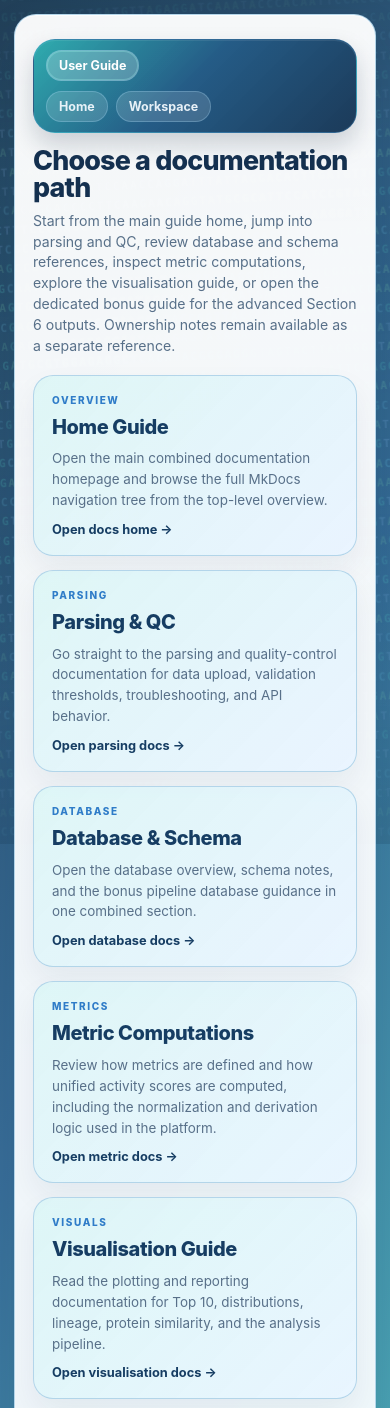
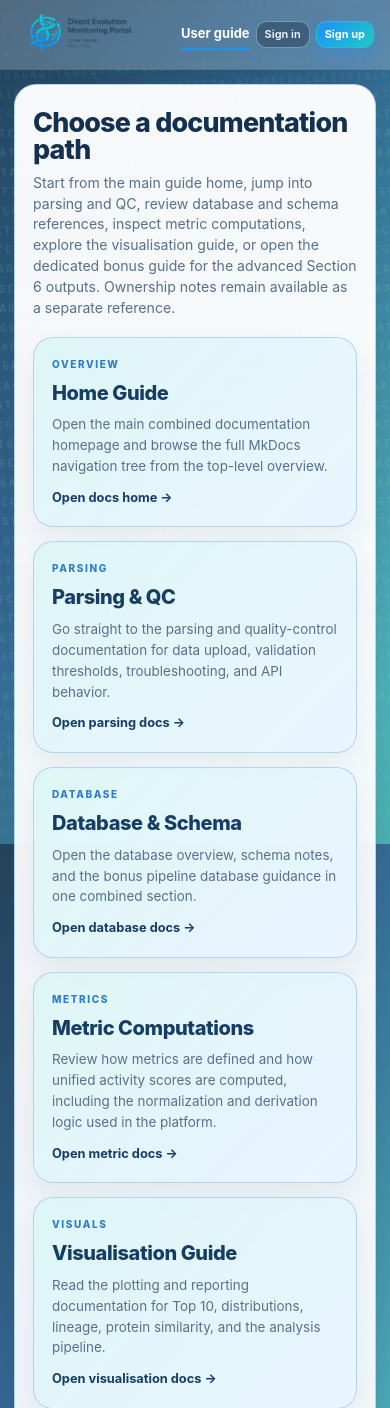
Before and after one commit to ccharles22/Tahoe-Project-2026, a Flask app: page /guide/ in a window 390 px wide. Shown: the top 1408 px of the page. Run offline with Flask 3, Linux system fonts and the light colour scheme; parts of the project's set-up code (start-up, migrations or seed data) failed here and were passed over.

Commit message:
Match guide header to homepage and align hero DNA styling with UI_test

```diff
--- a/app/templates/docs/guide_hub.html
+++ b/app/templates/docs/guide_hub.html
@@ -4,6 +4,7 @@
     <meta charset="utf-8">
     <meta name="viewport" content="width=device-width, initial-scale=1">
     <title>User Guide</title>
+    <link rel="stylesheet" href="{{ url_for('static', filename='css/homepage.css') }}">
     <style>
       :root {
         color-scheme: light;
@@ -22,10 +23,6 @@
       body {
         margin: 0;
         min-height: 100vh;
-        display: flex;
-        align-items: center;
-        justify-content: center;
-        padding: 20px;
         position: relative;
         overflow-x: hidden;
         font-family: "Inter", system-ui, -apple-system, "Segoe UI", Roboto, sans-serif;
@@ -34,6 +31,13 @@
           linear-gradient(122deg, rgba(20, 52, 79, 0.92) 0%, rgba(24, 86, 136, 0.86) 44%, rgba(23, 184, 179, 0.72) 100%),
           radial-gradient(ellipse 76% 66% at 16% 14%, rgba(95, 216, 255, 0.14) 0%, transparent 66%),
           radial-gradient(circle at 82% 20%, rgba(56, 221, 204, 0.14) 0%, transparent 28%);
+      }
+
+      .guide-page {
+        padding: 20px;
+        display: flex;
+        align-items: center;
+        justify-content: center;
       }
 
       .guide-dna {
@@ -120,58 +124,6 @@
           0 20px 46px rgba(16, 42, 68, 0.12);
         position: relative;
         z-index: 1;
-      }
-
-      .guide-topbar {
-        display: flex;
-        align-items: center;
-        justify-content: space-between;
-        gap: 16px;
-        margin-bottom: 18px;
-        padding: 10px 12px;
-        border-radius: 22px;
-        background:
-          linear-gradient(135deg, rgba(20, 162, 165, 0.88) 0%, rgba(20, 79, 125, 0.93) 48%, rgba(18, 50, 82, 0.96) 100%);
-        border: 1px solid rgba(92, 170, 224, 0.28);
-        box-shadow:
-          inset 0 1px 0 rgba(255, 255, 255, 0.08),
-          0 12px 24px rgba(10, 30, 52, 0.18);
-      }
-
-      .guide-navlinks {
-        display: inline-flex;
-        align-items: center;
-        gap: 8px;
-      }
-
-      .guide-navlink {
-        display: inline-flex;
-        align-items: center;
-        justify-content: center;
-        padding: 7px 12px;
-        border-radius: 999px;
-        border: 1px solid rgba(173, 221, 249, 0.28);
-        background: rgba(255, 255, 255, 0.14);
-        color: rgba(245, 251, 255, 0.92);
-        font-size: 0.78rem;
-        font-weight: 700;
-        text-decoration: none;
-        transition: border-color 0.18s ease, background-color 0.18s ease, transform 0.18s ease;
-      }
-
-      .guide-navlink:hover,
-      .guide-navlink:focus-visible {
-        border-color: rgba(157, 236, 228, 0.42);
-        background: rgba(255, 255, 255, 0.2);
-        transform: translateY(-1px);
-        outline: none;
-        text-decoration: none;
-      }
-
-      .guide-navlink--active {
-        color: #ffffff;
-        background: rgba(255, 255, 255, 0.22);
-        box-shadow: inset 0 0 0 1px rgba(157, 236, 228, 0.32);
       }
 
       .guide-title {
@@ -298,19 +250,8 @@
       }
 
       @media (max-width: 760px) {
-        body {
+        .guide-page {
           padding: 14px;
-        }
-
-        .guide-topbar {
-          flex-direction: column;
-          align-items: flex-start;
-          gap: 10px;
-          margin-bottom: 14px;
-        }
-
-        .guide-navlinks {
-          flex-wrap: wrap;
         }
 
         .guide-dna {
```
Also changed, not shown: other parts of app/templates/docs/guide_hub.html (+31 -6 lines), app/static/css/homepage.css (+12 -14 lines).
